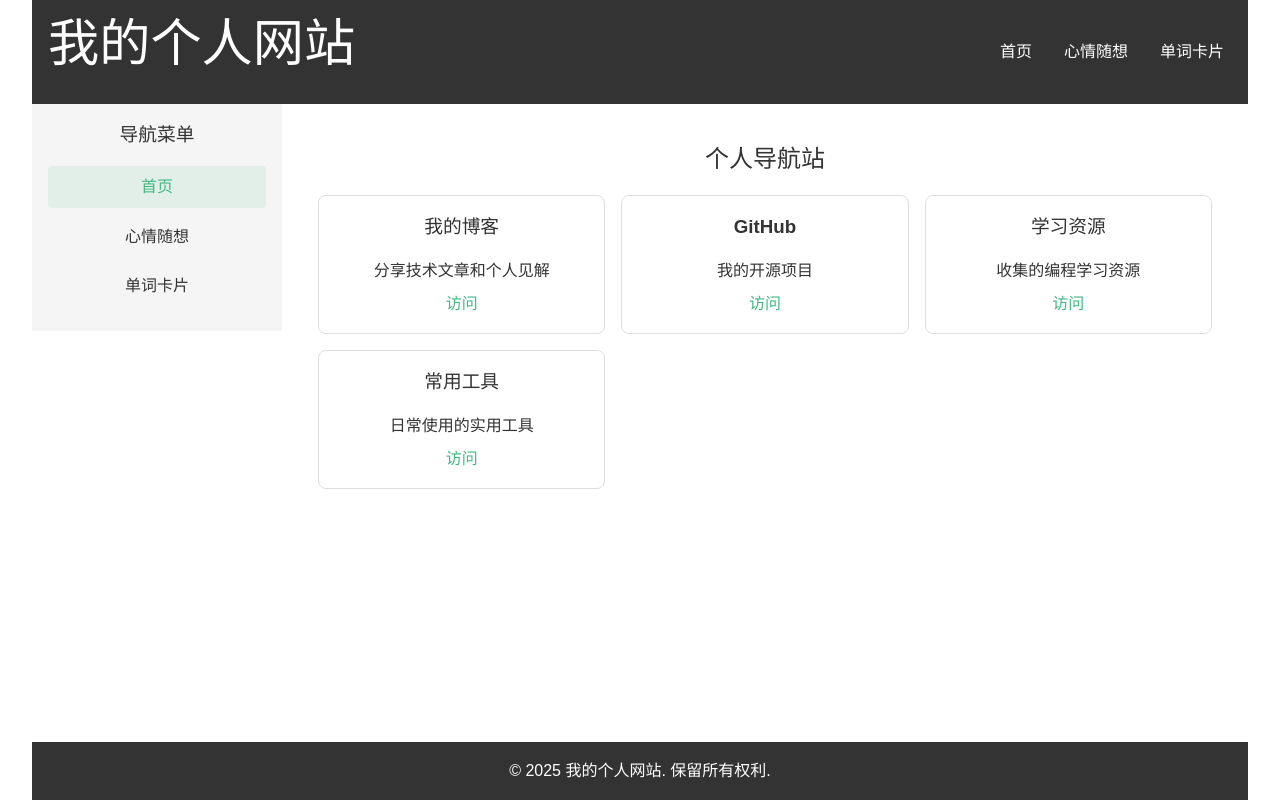
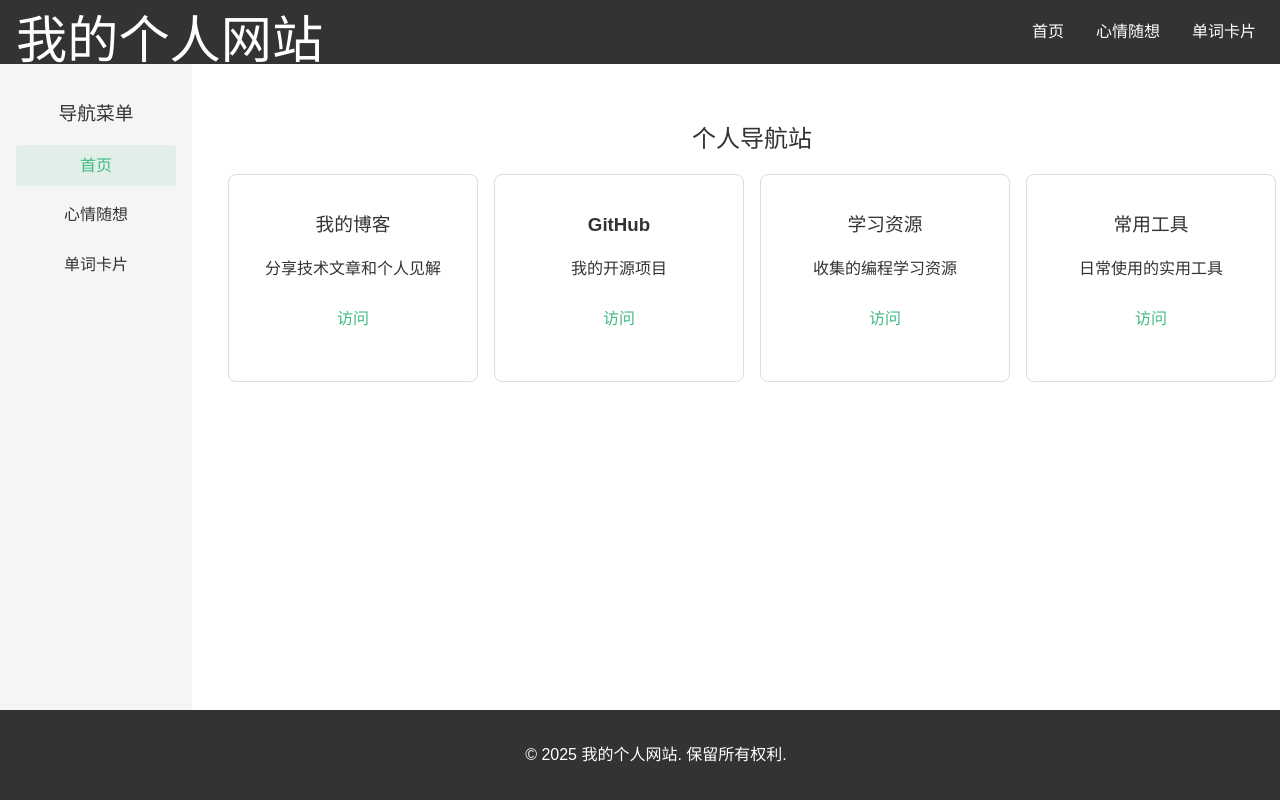
Before and after one commit to lzhcccccch/my-website, a Vue app: page / in a window 1280 px wide. Built offline with nearby package versions, Linux system fonts and the light colour scheme.

Commit message:
style:重构样式并优化布局
- 移除全局样式文件 main.css
- 将样式迁移到 style.css 并进行优化- 调整 App.vue 和各组件的样式，确保一致性和响应式布局
- 优化 header 和 sidebar 的样式
- 统一字体和颜色设置

```diff
--- a/src/App.vue
+++ b/src/App.vue
@@ -23,23 +23,31 @@ import Sidebar from './components/layout/Sidebar.vue'
   flex-direction: column;
   min-height: 100vh;
   width: 100%;
+  margin: 0;
+  padding: 0;
+  overflow-x: hidden;
 }
 
 .content {
   display: flex;
   flex: 1;
   width: 100%;
+  margin: 0;
+  padding: 0;
 }
 
 .sidebar-component {
   width: 250px;
   transition: all 0.3s ease;
+  margin: 0;
+  padding: 0;
 }
 
 .main-content {
   flex: 1;
   padding: 20px;
   overflow-x: hidden;
+  margin: 0;
 }
 
 /* 响应式布局 */
--- a/src/assets/main.css
+++ /dev/null
@@ -1,49 +0,0 @@
-* {
-    margin: 0;
-    padding: 0;
-    box-sizing: border-box;
-}
-
-html, body {
-    height: 100%;
-    width: 100%;
-    margin: 0;
-    padding: 0;
-    overflow-x: hidden;
-}
-
-body {
-    font-family: 'Arial', sans-serif;
-    line-height: 1.6;
-    color: #333;
-}
-
-#app {
-    display: flex;
-    flex-direction: column;
-    min-height: 100vh;
-    width: 100%;
-}
-
-a {
-    color: #42b983;
-}
-
-h1, h2, h3, h4 {
-    margin-bottom: 1rem;
-}
-
-button {
-    cursor: pointer;
-}
-
-/* 响应式设计的基础断点 */
-@media (max-width: 768px) {
-    h1 {
-        font-size: 1.5rem;
-    }
-
-    h2 {
-        font-size: 1.3rem;
-    }
-}
--- a/src/components/layout/Header.vue
+++ b/src/components/layout/Header.vue
@@ -39,6 +39,9 @@ const closeMenu = () => {
   justify-content: space-between;
   align-items: center;
   width: 100%;
+  height: 8%;
+  margin: 0;
+  box-sizing: border-box;
 }
 
 .nav {
@@ -84,6 +87,7 @@ const closeMenu = () => {
     transform: translateY(-150%);
     transition: transform 0.3s ease-in-out;
     z-index: 100;
+    margin: 0;
   }
 
   .nav-open {
--- a/src/components/layout/Sidebar.vue
+++ b/src/components/layout/Sidebar.vue
@@ -19,7 +19,10 @@
 .sidebar {
   background-color: #f5f5f5;
   padding: 1rem;
+  width: 15%;
   height: 100%;
+  margin: 0;
+  box-sizing: border-box;
 }
 
 .sidebar-content {
@@ -30,6 +33,7 @@
 .sidebar ul {
   list-style: none;
   padding: 0;
+  margin: 0;
 }
 
 .sidebar li {
@@ -54,6 +58,7 @@
 @media (max-width: 768px) {
   .sidebar {
     padding: 0.5rem;
+    width: 100%;
   }
 
   .sidebar-content {
--- a/src/main.js
+++ b/src/main.js
@@ -3,7 +3,6 @@ import './style.css'
 import App from './App.vue'
 import router from './router'
 import { createPinia } from 'pinia'
-import './assets/main.css'
 
 const app = createApp(App)
 const pinia = createPinia()
--- a/src/style.css
+++ b/src/style.css
@@ -22,17 +22,36 @@ a:hover {
   color: #535bf2;
 }
 
+html, body {
+    height: 100%;
+    width: 100%;
+    margin: 0;
+    padding: 0;
+    overflow-x: hidden;
+    max-width: 100vw; /* 确保不超过视口宽度 */
+}
+
 body {
+  font-family: 'Arial', sans-serif;
+  line-height: 1.6;
+  color: #333;
   margin: 0;
   display: flex;
   place-items: center;
+  width: 100%;
+  max-width: 100%;
   min-width: 320px;
+  height: 100%;
   min-height: 100vh;
 }
 
 h1 {
   font-size: 3.2em;
   line-height: 1.1;
+}
+
+h1, h2, h3, h4 {
+    margin-bottom: 1rem;
 }
 
 button {
@@ -59,10 +78,15 @@ button:focus-visible {
 }
 
 #app {
-  max-width: 1280px;
+  display: flex;
+  flex-direction: column;
+  min-height: 100vh;
+  width: 100%;
+  max-width: 100%;
+  height: 100%;
   margin: 0 auto;
-  padding: 2rem;
   text-align: center;
+  /*overflow-x: hidden;*/
 }
 
 @media (prefers-color-scheme: light) {
```
